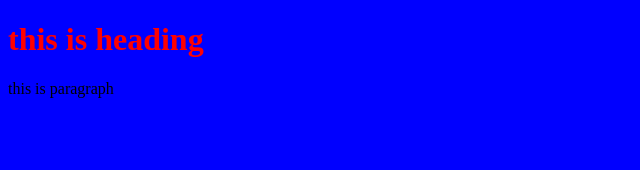
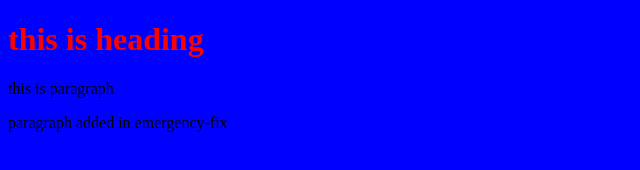
Before and after one commit to Jagdish-777/basic-website-practise-for-git, a plain HTML site: page index.html in a window 1280 px wide. Shown: the whole page, without its empty margins (0-640 px from the left). Drawn offline with Linux system fonts and the light colour scheme.

Commit message:
index.html updated in emergency fix branch

```diff
--- a/index.html
+++ b/index.html
@@ -9,5 +9,6 @@ Hello World
 <body>
 <h1>this is heading</h1>
 <p>this is paragraph</p>
+<p>paragraph added in emergency-fix</p>
 </body>
 </html>
```
